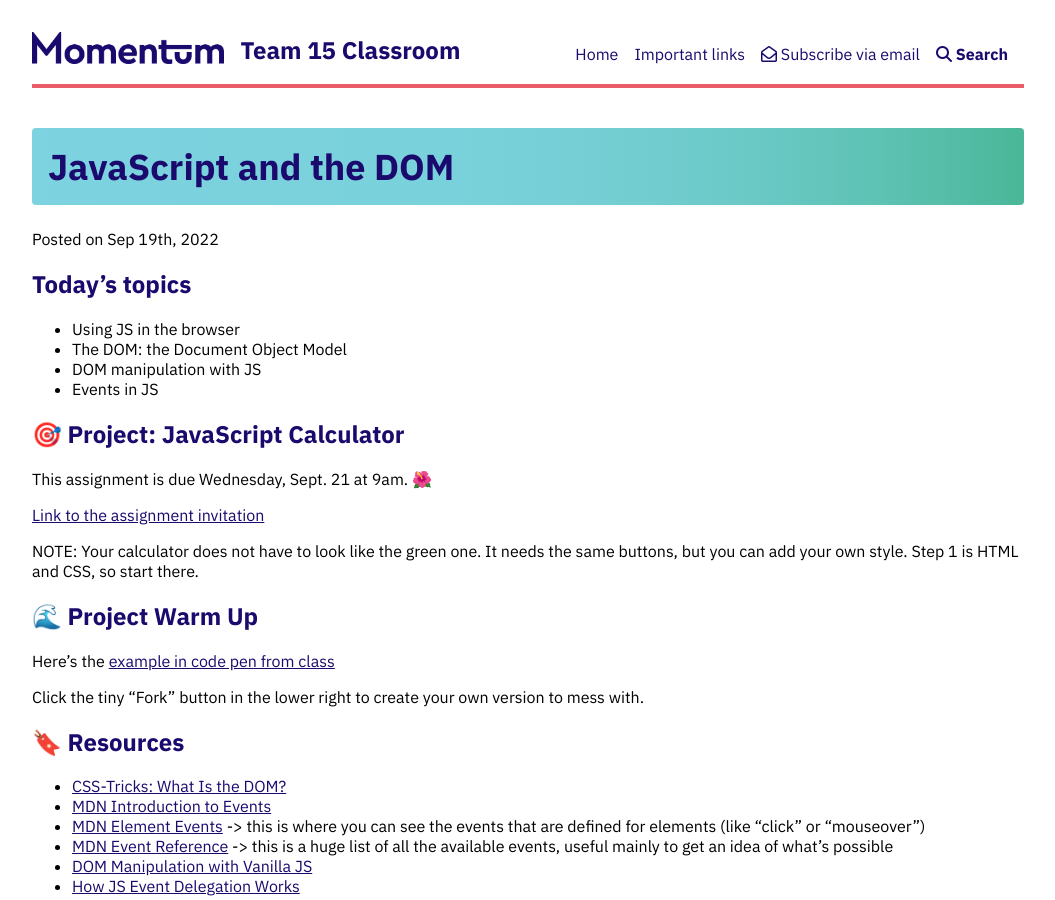
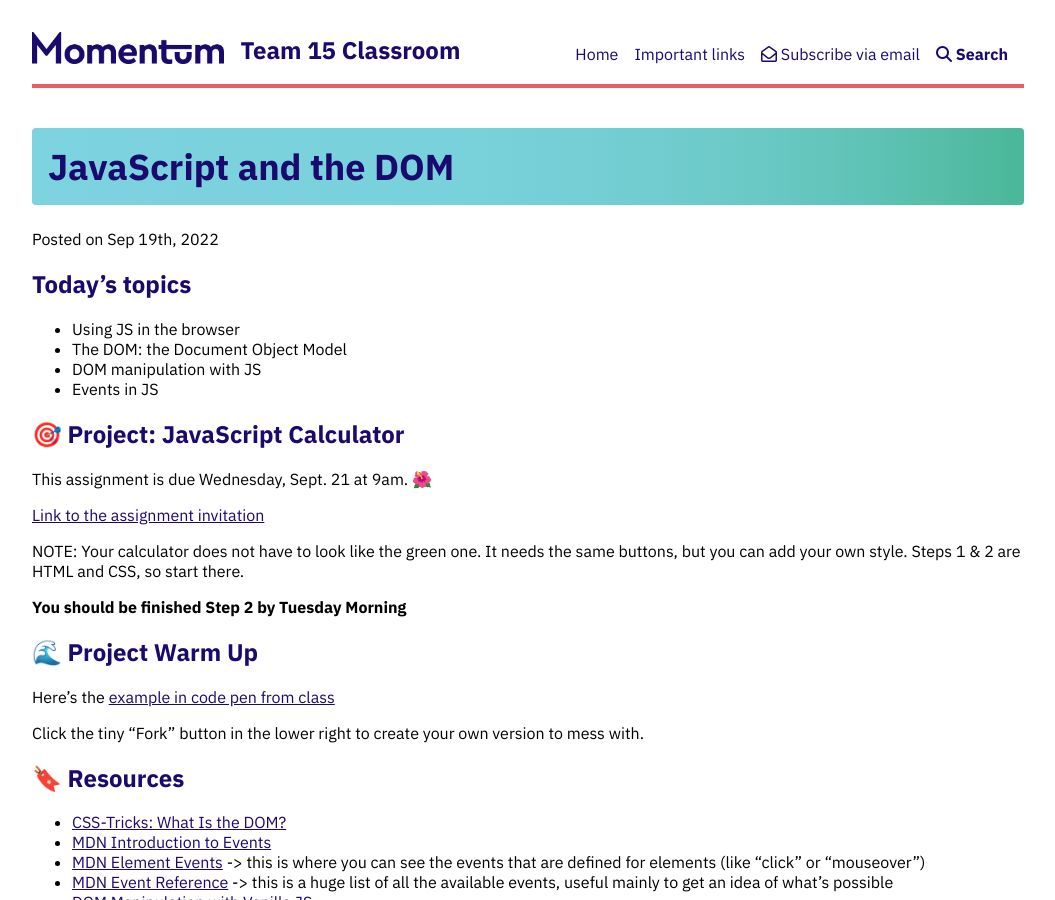
Before and after one commit to Momentum-Team-15/momentum-team-15.github.io, a Jekyll site: the page built from _posts/2022-09-19-js-dom.md, in a window 1280 px wide and 900 px high. Shown: the whole window, without its empty margins (112-1167 px from the left). Built offline with Jekyll 4.4.1, drawn with Linux system fonts in a browser that asks for light colours; nearby versions of some CDN libraries.

Commit message:
add note about step 2

```diff
--- a/_posts/2022-09-19-js-dom.md
+++ b/_posts/2022-09-19-js-dom.md
@@ -18,7 +18,9 @@ This assignment is due Wednesday, Sept. 21 at 9am. 🌺
 [Link to the assignment invitation](https://classroom.github.com/a/j6Lt3pH0)
 
 NOTE: Your calculator does not have to look like the green one. It needs the same buttons, but you can add your own style.
-Step 1 is HTML and CSS, so start there.
+Steps 1 & 2 are HTML and CSS, so start there.
+
+**You should be finished Step 2 by Tuesday Morning**
 
 ## 🌊 Project Warm Up
 
```
